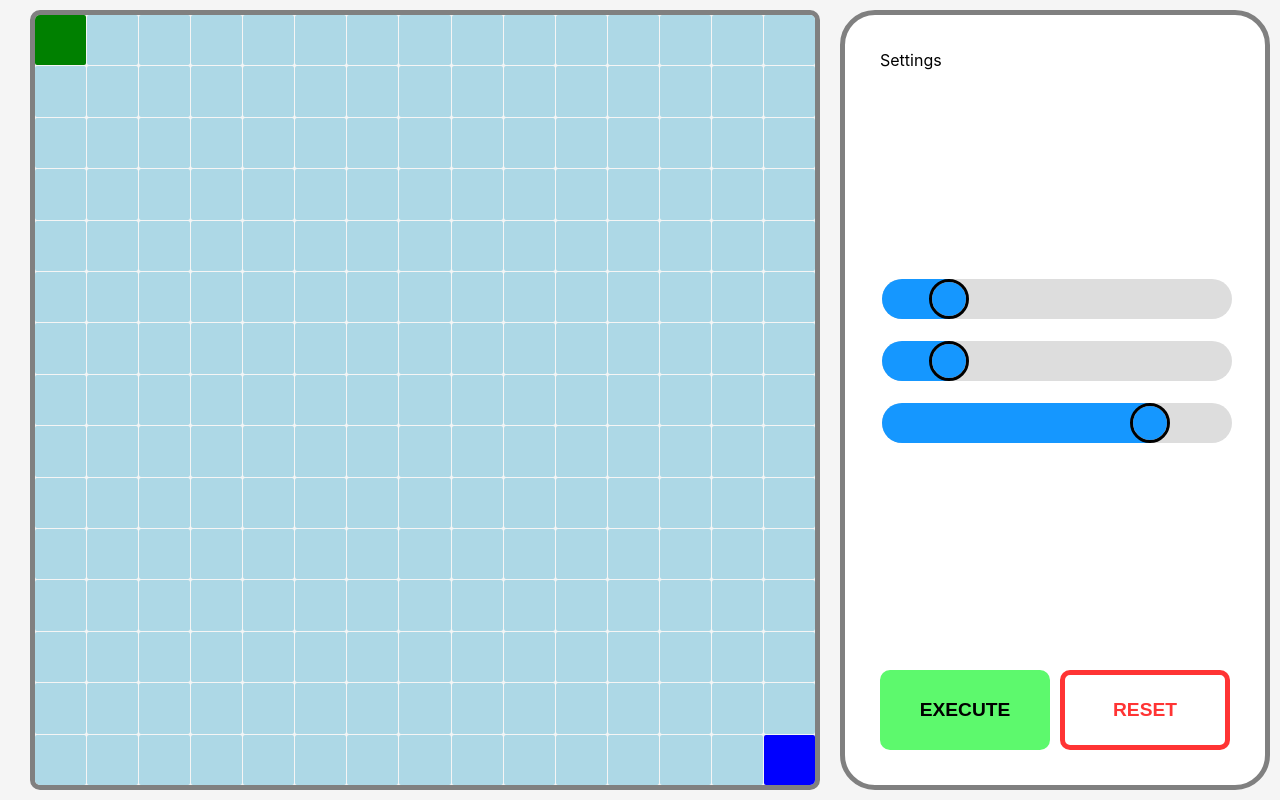
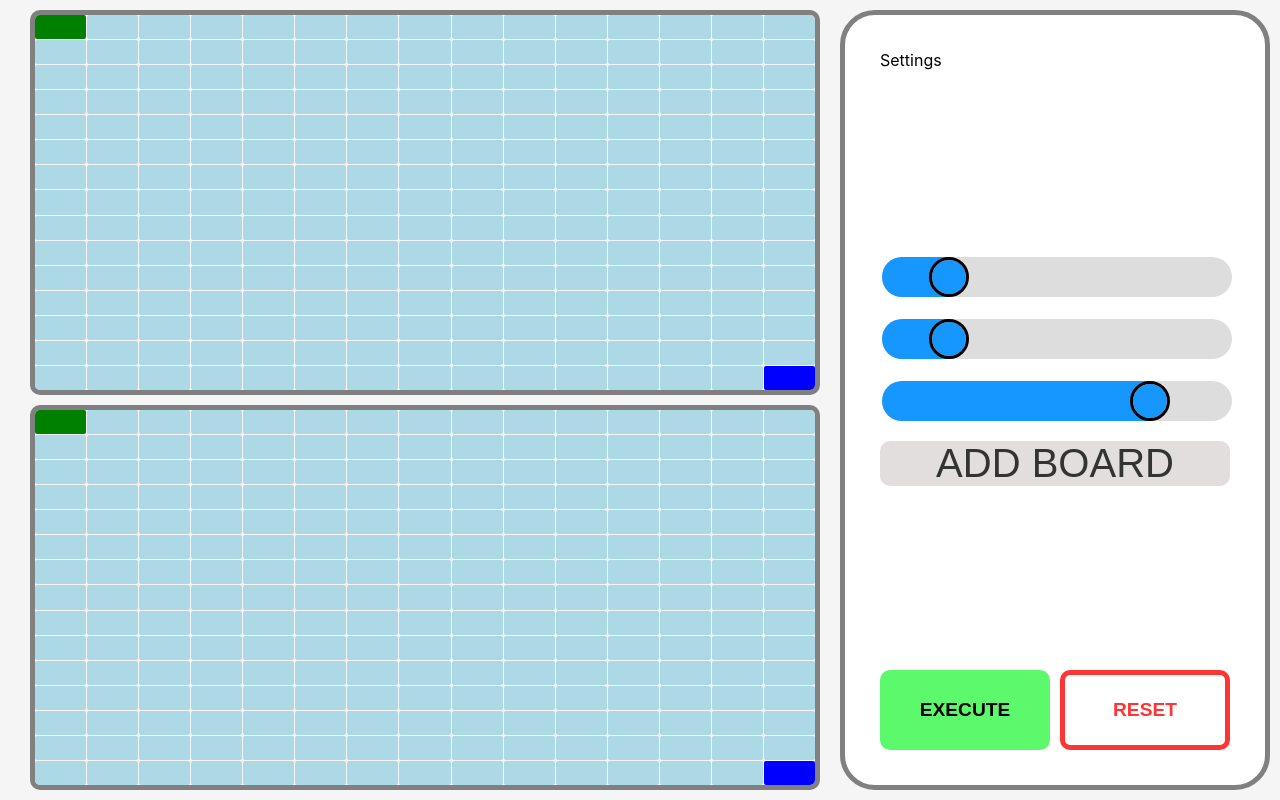
Before and after one commit to NenkoPakov/AlgorithmsVisualizer, a React (Create React App) app: page / in a window 1280 px wide. Built offline with nearby package versions, Linux system fonts and the light colour scheme.

Commit message:
Implemented functionality for adding new board

```diff
--- a/src/components/Actions.tsx
+++ b/src/components/Actions.tsx
@@ -35,7 +35,7 @@ function Actions({ delayFunc }: any) {
             {boardContext.isExecutionCancelled.current
                 ? <>
                     <Button key='continue' text='continue' handleClickFunc={() => startAnimation()} isForStart={true} >Continue</Button>
-                    <Button key='continue' text='next' handleClickFunc={() => {boardUpdateContext.dispatch({ type: ActionTypes.STEP_FURTHER })}} isForStart={true} >Next</Button>
+                    <Button key='continue' text='next' handleClickFunc={() => boardUpdateContext.dispatch({ type: ActionTypes.STEP_FURTHER })} isForStart={true} >Next</Button>
                     <Button key='continue' text='prev' handleClickFunc={() => boardUpdateContext.dispatch({ type: ActionTypes.STEP_BACK })} isForStart={true} >Previous</Button>
                 </>
                 : !boardContext.isInExecution
--- a/src/components/BoardContext.tsx
+++ b/src/components/BoardContext.tsx
@@ -1,4 +1,6 @@
 import React, { useContext, useRef } from 'react'
+import breadthFirstSearch from '../services/breadthFirstSearch';
+import greedyBestFirstSearch from '../services/greedyBestFirstSearch';
 
 const BoardContext = React.createContext<any>('');
 const BoardUpdateContext = React.createContext<any>('');
@@ -7,10 +9,14 @@ interface State {
     isDrawingWallAction: boolean,
     isUnmarkWallAction: boolean,
     isInExecution: boolean,
+    boardsIterationIndex: number[],
+    boardsAlgorithm:Function[],
     iteration: number,
 }
 
 export const ActionTypes = {
+    ADD_BOARD: 'addBoard',
+    REMOVE_BOARD: 'removeBoard',
     START_EXECUTION: 'startExecution',
     STOP_EXECUTION: 'stopExecution',
     START_DRAWING_WALL_ACTION: 'startDrawingWallAction',
@@ -24,6 +30,18 @@ export const ActionTypes = {
 
 function reducer(state: State, action: any) {
     switch (action.type) {
+
+        case ActionTypes.ADD_BOARD:
+            const boardAlgorithmFunc = action.payload;
+            state.boardsAlgorithm.push(boardAlgorithmFunc);
+            state.boardsIterationIndex.push(-1);
+            return { ...state };
+
+        case ActionTypes.REMOVE_BOARD:
+            const boardIndex = action.payload;
+            state.boardsAlgorithm.splice(boardIndex, 1);
+            state.boardsIterationIndex.splice(boardIndex, 1);
+            return { ...state };
 
         case ActionTypes.START_DRAWING_WALL_ACTION:
             return { ...state, isDrawingWallAction: true };
@@ -70,7 +88,9 @@ function BoardProvider({ children }: any) {
         isDrawingWallAction: false,
         isUnmarkWallAction: false,
         isInExecution: false,
-        iteration: -1,
+        boardsAlgorithm: [breadthFirstSearch, greedyBestFirstSearch],
+        boardsIterationIndex: [-1, -1],
+        iteration: -1
     };
 
     const [state, dispatch] = React.useReducer(reducer, initState);
@@ -82,7 +102,7 @@ function BoardProvider({ children }: any) {
     }
 
     return (
-        <BoardContext.Provider value={{...state,isExecutionCancelled}}>
+        <BoardContext.Provider value={{ ...state, isExecutionCancelled: isExecutionCancelled.current }}>
             <BoardUpdateContext.Provider value={{ dispatch, handleExecutionCancellation }}>
                 {children}
             </BoardUpdateContext.Provider>
--- a/src/components/BoardManager.tsx
+++ b/src/components/BoardManager.tsx
@@ -1,4 +1,4 @@
-import React, { useCallback, useRef } from 'react';
+import React, { useCallback, useRef, useState } from 'react';
 import RangeSlider from '../components/RangeSlider';
 import breadthFirstSearch from '../services/breadthFirstSearch';
 import greedyBestFirstSearch from '../services/greedyBestFirstSearch';
@@ -8,8 +8,10 @@ import { SliderType } from '../interfaces/Slider.interface';
 import Settings from '../components/Settings';
 import Actions from '../components/Actions';
 import { Node } from '../interfaces/Cell.interface';
+import { ActionTypes as ContextActionTypes } from './BoardContext';
 import { getMatrixInitValue, splitNodePosition, matrixDeepCopy } from '../global'
 import Board from './Board';
+import { Algorithms } from '../services/common';
 
 const BoardContainer = styled.section`
   height:calc(100vh - 2*10px);
@@ -19,6 +21,49 @@ const BoardContainer = styled.section`
   justify-content:space-around;
   margin:0 20px;
   gap:10px 0;
+  `;
+
+const Dropdown = styled.div<any>`
+  width: 100%;
+  position: relative;
+  display: inline-block;
+
+  button {
+    border: solid black 2px;
+    border-radius:10px;
+    padding: 0;
+    width: 100%;
+    border: 0;
+    background-color: #bdb5b571;
+    color: #333;
+    cursor: pointer;
+    outline: 0;
+    font-size: 40px;
+  }
+
+  ul {
+    display:${(props: any) => props.isDropdownOpened ? 'block' : 'none'};
+    position: absolute;
+    top: 100%;
+    left: 0;
+    width: 100%;
+    z-index: 2;
+    border: 1px solid rgba(0, 0, 0, 0.04);
+    box-shadow: 0 16px 24px 2px rgba(0, 0, 0, 0.14);
+
+    list-style: none;
+    padding: 0;
+    margin: 0;
+  }
+
+  li {
+    padding: 8px 12px;
+  }
+
+  li:hover {
+    background-color: rgba(0, 0, 0, 0.14);
+    cursor: pointer;
+  }
   `;
 
 const generateWall = (targetNode: Node, wallStartNode: Node, wallNodes: boolean[][]) => {
@@ -191,7 +236,11 @@ function BoardManager() {
 
     const [state, dispatch] = React.useReducer(reducer, initState);
     const speed = useRef<number>(INITIAL_TIMEOUT_MILLISECONDS);
-    const previousIteration = useRef<number>(0);
+
+    const [isDropdownOpened, setIsDropdownOpened] = useState(false);
+
+    const boardContext = useBoardContext();
+    const boardUpdateContext = useBoardUpdateContext();
 
 
 
@@ -243,6 +292,7 @@ function BoardManager() {
               algorithmFunc={breadthFirstSearch}
               delayFunc={delayFunc}
             parentDispatch={dispatch}/> */}
+                {boardContext.boardsAlgorithm.map((algorithm: Function) =>
                     <Board
                         boardRows={state.boardRows}
                         boardCols={state.boardCols}
@@ -250,9 +300,11 @@ function BoardManager() {
                         startNode={state.startNode}
                         finishNode={state.finishNode}
                         recentlyVisitedNodes={[]}
-                    algorithmFunc={breadthFirstSearch}
+                        algorithmFunc={algorithm}
                         delayFunc={delayFunc}
-                    parentDispatch={dispatch} />
+                        parentDispatch={dispatch}
+                    />
+                )}
             </BoardContainer>
             <Settings>
                 <div>
@@ -260,6 +312,20 @@ function BoardManager() {
                     <RangeSlider key='range-slider-cols' defaultValue={state.boardCols} sliderType={SliderType.colsSlider} updateBoardSizeFunc={handleSliderUpdate} />
                     <RangeSlider key='range-slider-speed' defaultValue={speed.current} sliderType={SliderType.speedSlider} updateBoardSizeFunc={handleSliderUpdate} />
                     {/* <RangeSlider key='range-slider-progress' defaultValue={state.iteration} sliderType={SliderType.progressSlider} updateBoardSizeFunc={handleSliderUpdate} /> */}
+
+                    <Dropdown isDropdownOpened={isDropdownOpened}>
+                        <button type="button" onClick={() => setIsDropdownOpened(!isDropdownOpened)}>
+                            ADD BOARD
+                        </button>
+                        <ul>
+                            {
+                                Object.keys(Algorithms).map((algorithm: string) =>
+                                    <li onClick={() => boardUpdateContext.dispatch({ type: ContextActionTypes.ADD_BOARD, payload: Algorithms[algorithm as keyof typeof Algorithms] })}>
+                                        {algorithm}
+                                    </li>)
+                            }
+                        </ul>
+                    </Dropdown>
                 </div>
                 <Actions delayFunc={delayFunc} />
             </Settings>
--- a/src/components/Free.tsx
+++ b/src/components/Free.tsx
@@ -25,7 +25,7 @@ transition: background-color 1.5s ease-out ;
 
 function Free({ value, row, col, isVisited, isFrontier, isPartOfThePath, dispatch }: IFreeNode) {
   const boardContext = useBoardContext();
-  const contextDispatch = useBoardUpdateContext();
+  const boardUpdateContext = useBoardUpdateContext();
 
   const key: string = `${row}-${col}`;
 
@@ -41,15 +41,15 @@ function Free({ value, row, col, isVisited, isFrontier, isPartOfThePath, dispatc
       if (e.button === 0) {
         dispatch({ type: ActionTypes.UNMARK_WALL_NODE, payload: { row, col } });
       } else if (e.button === 2) {
-        contextDispatch({ type: ContextActionTypes.START_DRAWING_WALL_ACTION });
+        boardUpdateContext.dispatch({ type: ContextActionTypes.STOP_DRAWING_WALL_ACTION });
         dispatch({ type: ActionTypes.STOP_WALL_SELECTION });
       }
     } else {
       if (e.button === 0) {
         dispatch({ type: ActionTypes.SET_WALL_NODE, payload: { row, col } });
       } else if (e.button === 2) {
-        contextDispatch({ type: ContextActionTypes.START_DRAWING_WALL_ACTION });
-        contextDispatch({ type: ContextActionTypes.STOP_UNMARK_WALL_ACTION });
+        boardUpdateContext.dispatch({ type: ContextActionTypes.START_DRAWING_WALL_ACTION });
+        boardUpdateContext.dispatch({ type: ContextActionTypes.STOP_UNMARK_WALL_ACTION });
         dispatch({ type: ActionTypes.SET_WALL_START_NODE, payload: { row, col } });
       }
     }
--- a/src/components/Wall.tsx
+++ b/src/components/Wall.tsx
@@ -3,6 +3,7 @@ import styled from 'styled-components'
 import { NodeBase } from '../global';
 import { INode } from '../interfaces/Cell.interface';
 import { ActionTypes } from './BoardManager';
+import { ActionTypes as ContextActionTypes } from './BoardContext';
 import { useBoardContext, useBoardUpdateContext } from './BoardContext';
 
 
@@ -15,7 +16,7 @@ transition: background-color 0.5s ease-out ;
 
 function Wall({ row, col, dispatch }: INode) {
   const boardContext = useBoardContext();
-  const { handleWallDrawingEvent, handleUnmarkEvent } = useBoardUpdateContext();
+  const boardUpdateContext = useBoardUpdateContext();
 
   const key: string = `${row}-${col}`;
 
@@ -31,15 +32,16 @@ function Wall({ row, col, dispatch }: INode) {
       if (e.button === 0) {
         dispatch({ type: ActionTypes.SET_WALL_START_NODE, payload: { row, col } });
       } else if (e.button === 2) {
-        handleWallDrawingEvent();
+        boardUpdateContext.dispatch({ type: ContextActionTypes.STOP_DRAWING_WALL_ACTION });
         dispatch({ type: ActionTypes.STOP_WALL_SELECTION });
       }
     } else {
       if (e.button === 0) {
         dispatch({ type: ActionTypes.UNMARK_WALL_NODE, payload: { row, col } });
       } else if (e.button === 2) {
-        handleWallDrawingEvent();
-        handleUnmarkEvent(true);
+        // handleWallDrawingEvent();
+        // boardUpdateContext.dispatch({ type: ContextActionTypes.START_DRAWING_WALL_ACTION });
+        boardUpdateContext.dispatch({ type: ContextActionTypes.START_UNMARK_WALL_ACTION });
         dispatch({ type: ActionTypes.SET_UNMARK_WALL_START_NODE, payload: { row, col } });
       }
     }
--- a/src/services/common.tsx
+++ b/src/services/common.tsx
@@ -1,4 +1,11 @@
 import { Node } from '../interfaces/Cell.interface';
+import breadthFirstSearch from './breadthFirstSearch';
+import greedyBestFirstSearch from './greedyBestFirstSearch';
+
+export const Algorithms = {
+    'BFS': breadthFirstSearch,
+    'Greedy Best FS': greedyBestFirstSearch,
+}
 
 export const getValidNeighbors = (matrix: any, currentNode: Node) => {
     const graphNeighbors: Node[] = [];
```
Lines whose indentation alone changed are shown as unchanged.
